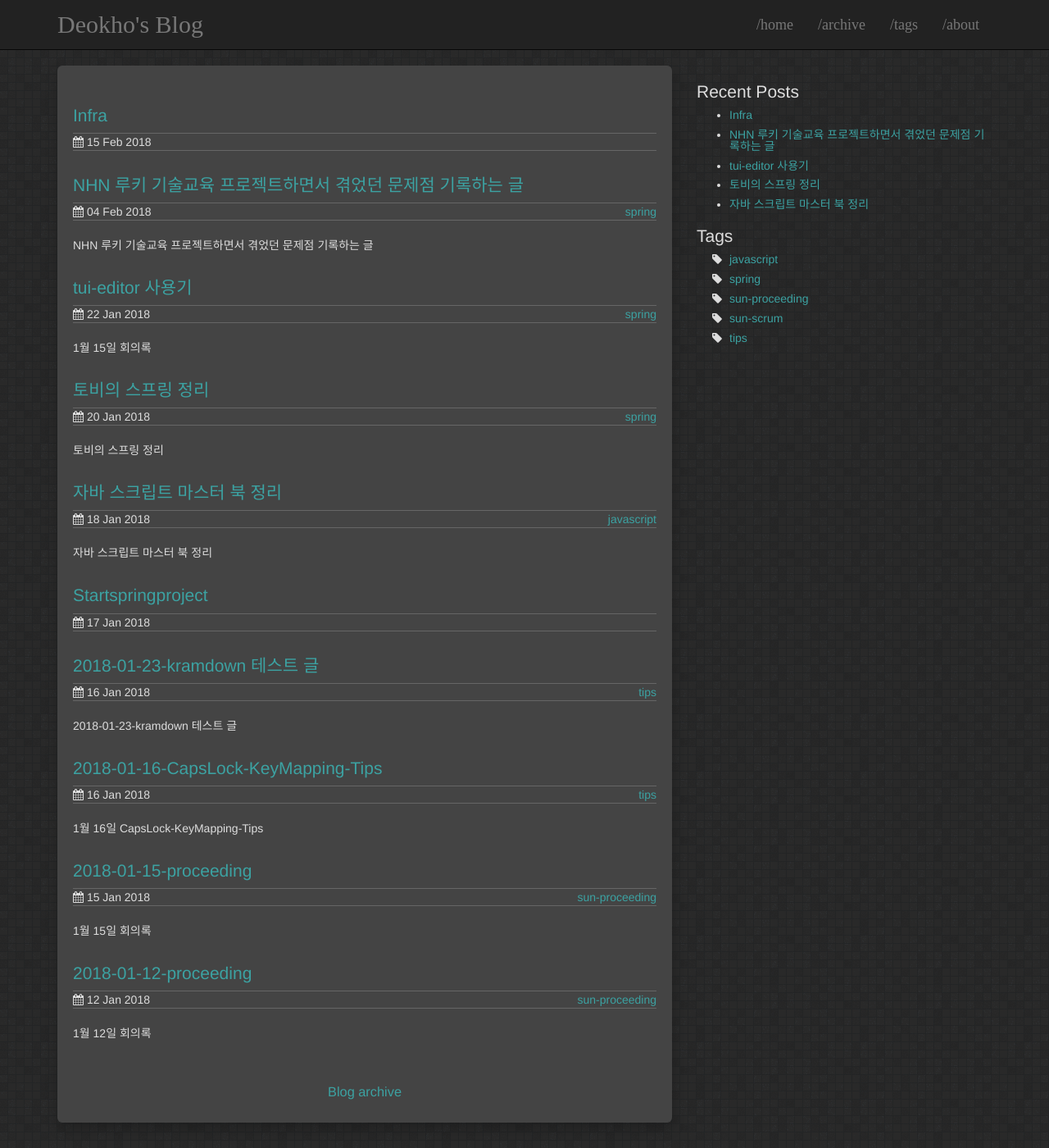
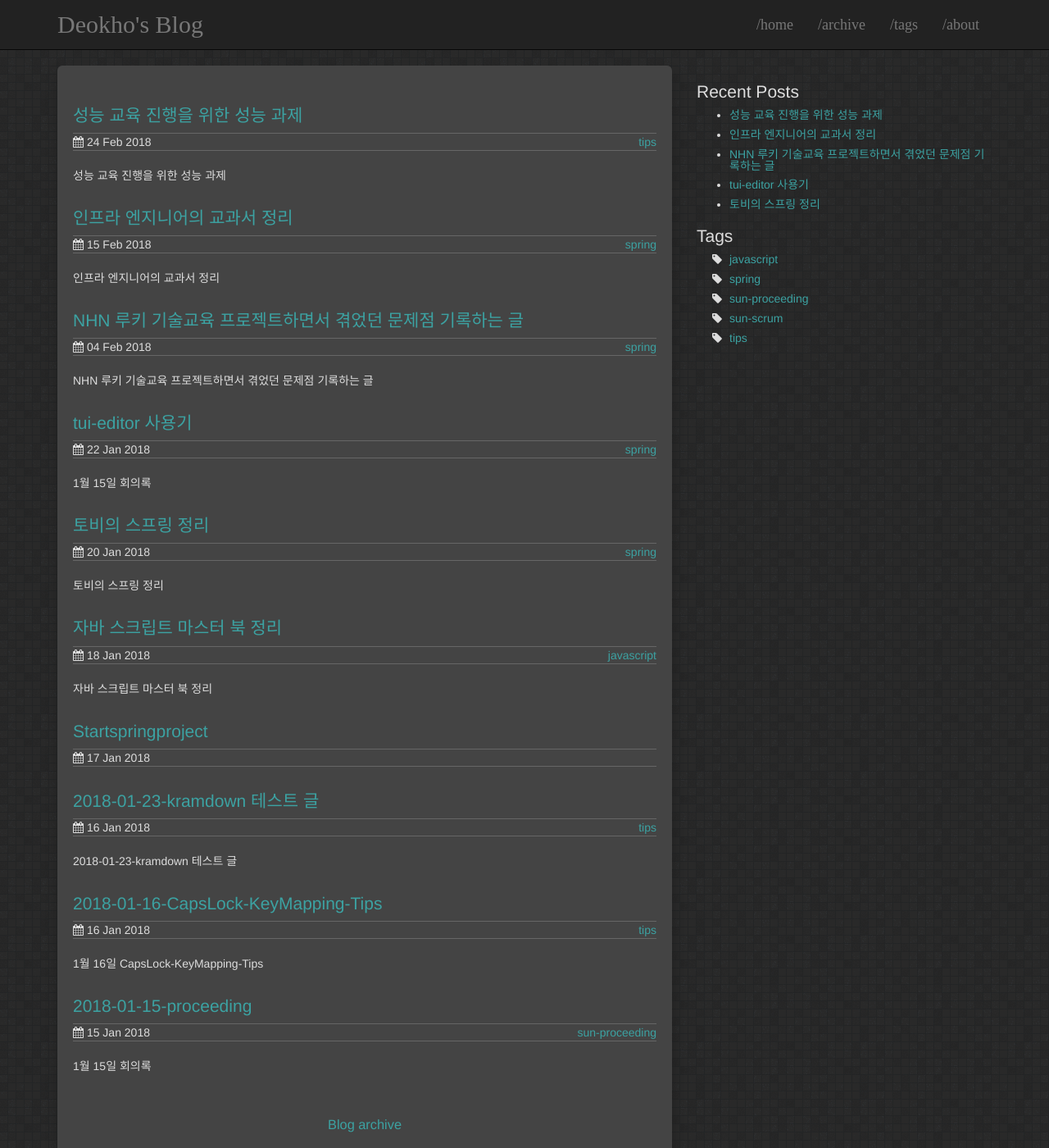
Before and after one commit to LeeDeokho/LeeDeokHo.github.io, a Jekyll site: the page built from index.html, in a window 1280 px wide and 1400 px high. Shown: the whole window at 82% size. Built offline with Jekyll 4.4.1, drawn with Linux system fonts in a browser that asks for light colours; part of the change alters nothing that is shown.

Commit message:
Add performance

```diff
--- a/_posts/2018-02-15-infra.md
+++ b/_posts/2018-02-15-infra.md
@@ -1,4 +1,4 @@
-지크제---
+---
 layout: post
 title: "인프라 엔지니어의 교과서 정리 "
 date: 2018-02-15 19:40:06
@@ -194,7 +194,6 @@ comments: true
 - ECC 기능
     - 이상을 감지하면 자동으로 보정해주는 기술
 
-
 ## 10장 대규모 인프라
 
 ## 11장 인프라 엔지니어의 성장
--- /dev/null
+++ b/_posts/2018-02-24-performance-test.md
@@ -0,0 +1,49 @@
+---
+layout: post
+title: "성능 교육 진행을 위한 성능 과제"
+date: 2018-02-24 19:40:06
+description: 성능 교육 진행을 위한 성능 과제
+tags:
+ - tips
+comments: true
+---
+
+
+## 전체 목록
+- [Chapter 1을 읽고 성능 테스트의 정의를 정리하시오](#Chapter1을-읽고-성능-테스트의-정의를-정리하시오)
+- [Chapter 2 를 읽고 성능 테스트의 종류를 정리하고, 해당 테스트가 어떤 상황에서 필요한지 직접 생각하여 정리하시오](#Chapter2를-읽고-성능-테스트의-종류를-정리하고,-해당-테스트가-어떤-상황에서-필요한지-직접-생각하여-정리하시오)
+- [3장 운영체제](#3장-운영체제)
+- [4장 네트워크](#4장-네트워크)
+- [5장 스토리지](#5장-스토리지)
+- [6장 구매 및 상담](#6장-구매-및-상담)
+- [7장 데이터 센터](#7장-데이터-센터)
+- [8장 솔루션과 보안](#8장-솔루션과-보안)
+- [9장 인프라 운영](#9장-인프라-운영)
+- [10장 대규모 인프라](#10장-대규모-인프라)
+- [11장 인프라 엔지니어의 성장](#11장-인프라-엔지니어의-성장)
+
+<hr>
+
+## Chapter1을 읽고 성능 테스트의 정의를 정리하시오.
+
+Chapter 1 - Fundamentals of Web Application Performance Testing
+
+
+
+## Chapter2를 읽고 성능 테스트의 종류를 정리하고, 해당 테스트가 어떤 상황에서 필요한지 직접 생각하여 정리하시오
+
+## Chapter3을 읽고 성능테스트시에 어떤 위험사항이 있는지 정리하시오
+
+## Part2를 읽고 성능테스트시 어떤 작업들이 필요한지 정리하시오
+
+## Part3를 읽고 테스트 환경에 대해 정리하시오
+
+## Part4를 읽고 성능테스트의 목적에 대해 정리하시오
+
+## Part5를 읽고 테스트의 계획과 디자인에 대해 정리하시오
+
+## Part6을 읽고 테스트 실행에 대해 정리하시오
+
+## Part 7 을 읽고 테스트 결과 분석에 대해 정리하시오
+
+## Part 8 을 읽고 Load 테스트와 Stress 테스트의 차이를 정리하시오
```
